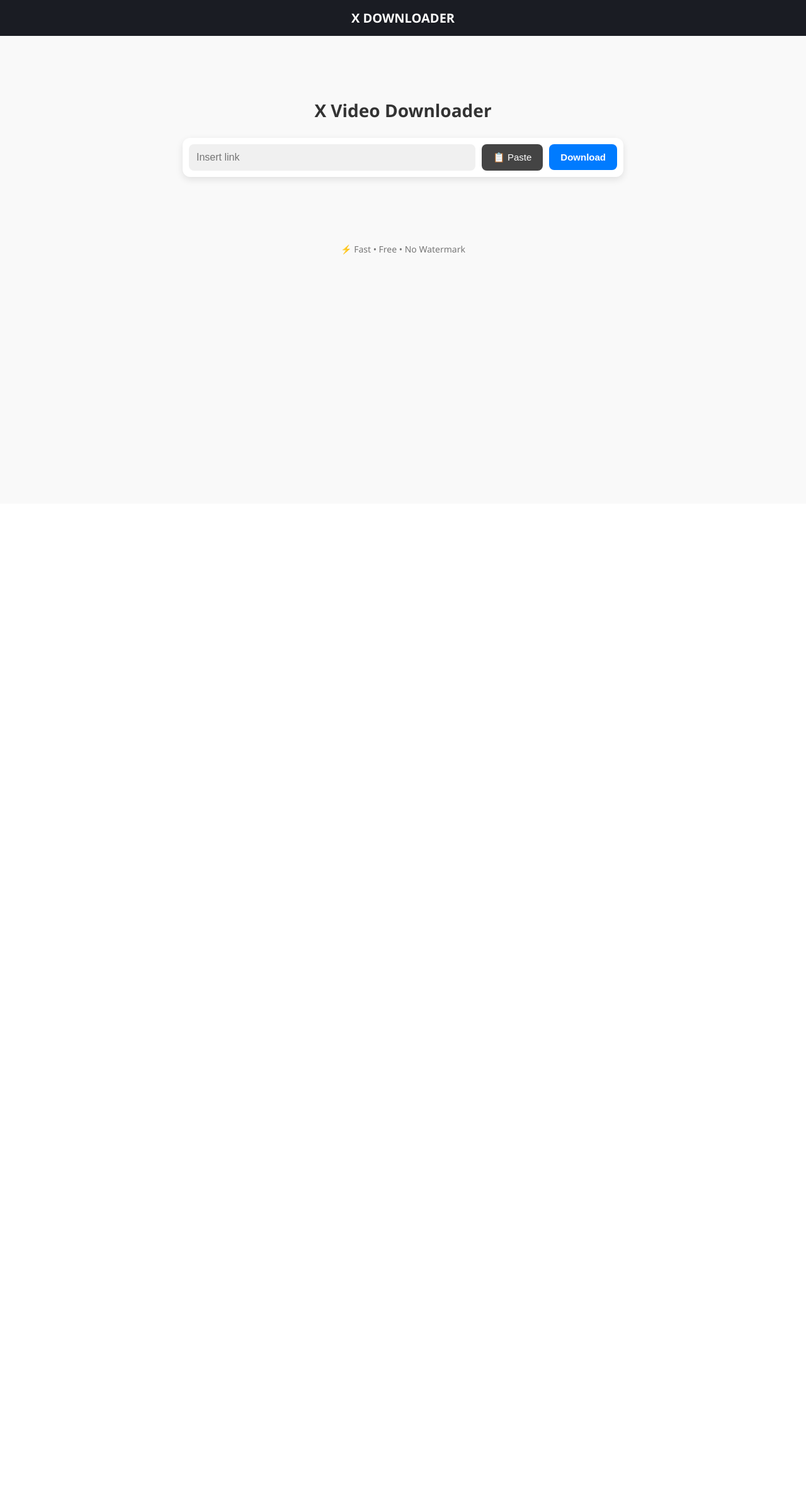
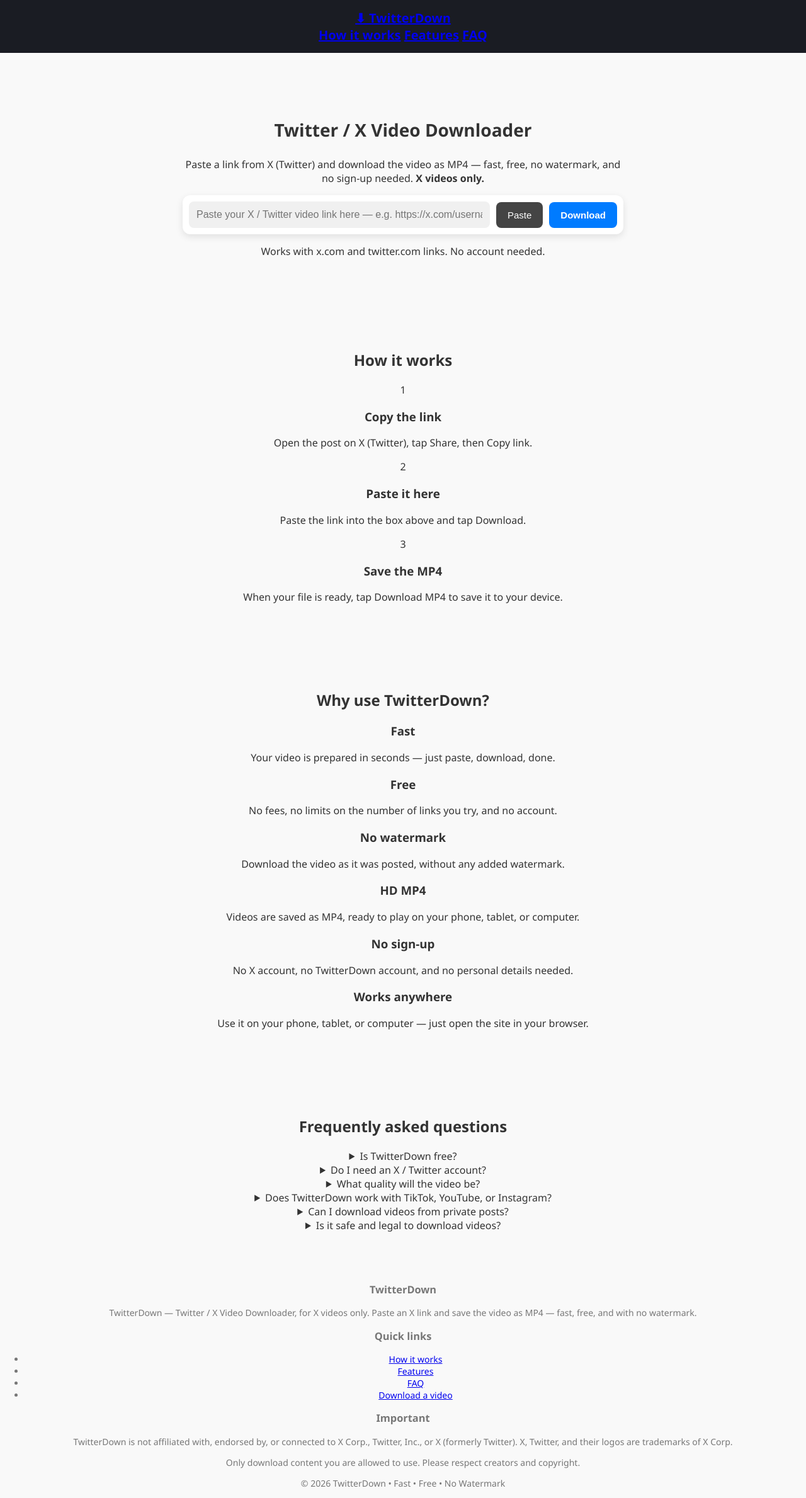
Before and after one commit to Ch-israr/twitter, a Flask app: page / in a window 1280 px wide. Shown: the whole page at 63% size. Before the commit the page ends 404 px from the top, so only its background shows below. Run offline with Flask 3, Linux system fonts and the light colour scheme.

Commit message:
Complete TwitterDown homepage: header, hero, how it works, features, FAQ and footer — X videos only

```diff
--- a/templates/index.html
+++ b/templates/index.html
@@ -2,26 +2,148 @@
 <html lang="en">
 <head>
   <meta charset="UTF-8">
-  <title>X Video Downloader</title>
+  <meta name="viewport" content="width=device-width, initial-scale=1.0">
+  <meta name="description" content="TwitterDown — download videos from Twitter / X as MP4. Fast, free, no watermark, no sign-up. Paste an X link and download.">
+  <title>TwitterDown — Twitter / X Video Downloader</title>
   <link rel="stylesheet" href="{{ url_for('static', filename='css/style.css') }}">
 </head>
 <body>
-  <header>
-    <div class="logo">X DOWNLOADER</div>
+  <header class="site-header">
+    <div class="header-inner">
+      <a class="logo" href="/">⬇ TwitterDown</a>
+      <nav class="main-nav">
+        <a href="#how-it-works">How it works</a>
+        <a href="#features">Features</a>
+        <a href="#faq">FAQ</a>
+      </nav>
+    </div>
   </header>
 
-  <main class="container">
-    <h1>X Video Downloader</h1>
-    <div class="input-box">
-      <input type="text" id="urlInput" placeholder="Insert link">
-      <button id="pasteBtn">📋 Paste</button>
-      <button id="downloadBtn" onclick="download()">Download</button>
-    </div>
-    <div id="status"></div>
+  <main>
+    <section class="hero">
+      <div class="container">
+        <h1>Twitter / X Video Downloader</h1>
+        <p class="subtitle">Paste a link from X (Twitter) and download the video as MP4 — fast, free, no watermark, and no sign-up needed. <strong>X videos only.</strong></p>
+        <div class="input-box">
+          <input type="text" id="urlInput" placeholder="Paste your X / Twitter video link here — e.g. https://x.com/username/status/..." aria-label="X video link">
+          <button id="pasteBtn" type="button">Paste</button>
+          <button id="downloadBtn" type="button" onclick="download()">Download</button>
+        </div>
+        <p class="hint">Works with x.com and twitter.com links. No account needed.</p>
+        <div id="status" role="status"></div>
+      </div>
+    </section>
+
+    <section id="how-it-works" class="section">
+      <div class="container">
+        <h2>How it works</h2>
+        <div class="steps">
+          <div class="step">
+            <span class="step-number">1</span>
+            <h3>Copy the link</h3>
+            <p>Open the post on X (Twitter), tap Share, then Copy link.</p>
+          </div>
+          <div class="step">
+            <span class="step-number">2</span>
+            <h3>Paste it here</h3>
+            <p>Paste the link into the box above and tap Download.</p>
+          </div>
+          <div class="step">
+            <span class="step-number">3</span>
+            <h3>Save the MP4</h3>
+            <p>When your file is ready, tap Download MP4 to save it to your device.</p>
+          </div>
+        </div>
+      </div>
+    </section>
+
+    <section id="features" class="section section-alt">
+      <div class="container">
+        <h2>Why use TwitterDown?</h2>
+        <div class="features">
+          <div class="feature">
+            <h3>Fast</h3>
+            <p>Your video is prepared in seconds — just paste, download, done.</p>
+          </div>
+          <div class="feature">
+            <h3>Free</h3>
+            <p>No fees, no limits on the number of links you try, and no account.</p>
+          </div>
+          <div class="feature">
+            <h3>No watermark</h3>
+            <p>Download the video as it was posted, without any added watermark.</p>
+          </div>
+          <div class="feature">
+            <h3>HD MP4</h3>
+            <p>Videos are saved as MP4, ready to play on your phone, tablet, or computer.</p>
+          </div>
+          <div class="feature">
+            <h3>No sign-up</h3>
+            <p>No X account, no TwitterDown account, and no personal details needed.</p>
+          </div>
+          <div class="feature">
+            <h3>Works anywhere</h3>
+            <p>Use it on your phone, tablet, or computer — just open the site in your browser.</p>
+          </div>
+        </div>
+      </div>
+    </section>
+
+    <section id="faq" class="section">
+      <div class="container container-narrow">
+        <h2>Frequently asked questions</h2>
+        <details>
+          <summary>Is TwitterDown free?</summary>
+          <p>Yes. TwitterDown is free to use, with no sign-up and no account needed.</p>
+        </details>
+        <details>
+          <summary>Do I need an X / Twitter account?</summary>
+          <p>No. You only need the link to a public post that contains a video.</p>
+        </details>
+        <details>
+          <summary>What quality will the video be?</summary>
+          <p>Videos are downloaded as MP4 in the best quality available from the original post.</p>
+        </details>
+        <details>
+          <summary>Does TwitterDown work with TikTok, YouTube, or Instagram?</summary>
+          <p>No. TwitterDown is for X only — x.com and twitter.com video links only.</p>
+        </details>
+        <details>
+          <summary>Can I download videos from private posts?</summary>
+          <p>No. TwitterDown only works with public posts that anyone can view.</p>
+        </details>
+        <details>
+          <summary>Is it safe and legal to download videos?</summary>
+          <p>Only download videos you have the right to use, and respect the original creator’s rights. TwitterDown is not affiliated with X Corp. or Twitter, Inc.</p>
+        </details>
+      </div>
+    </section>
   </main>
 
-  <footer>
-    <p>⚡ Fast • Free • No Watermark</p>
+  <footer class="site-footer">
+    <div class="footer-inner">
+      <div class="footer-col">
+        <h3>TwitterDown</h3>
+        <p>TwitterDown — Twitter / X Video Downloader, for X videos only. Paste an X link and save the video as MP4 — fast, free, and with no watermark.</p>
+      </div>
+      <div class="footer-col">
+        <h3>Quick links</h3>
+        <ul>
+          <li><a href="#how-it-works">How it works</a></li>
+          <li><a href="#features">Features</a></li>
+          <li><a href="#faq">FAQ</a></li>
+          <li><a href="/">Download a video</a></li>
+        </ul>
+      </div>
+      <div class="footer-col">
+        <h3>Important</h3>
+        <p>TwitterDown is not affiliated with, endorsed by, or connected to X Corp., Twitter, Inc., or X (formerly Twitter). X, Twitter, and their logos are trademarks of X Corp.</p>
+        <p>Only download content you are allowed to use. Please respect creators and copyright.</p>
+      </div>
+    </div>
+    <div class="footer-bottom">
+      <p>© 2026 TwitterDown • Fast • Free • No Watermark</p>
+    </div>
   </footer>
 
   <script src="{{ url_for('static', filename='js/script.js') }}"></script>
```
